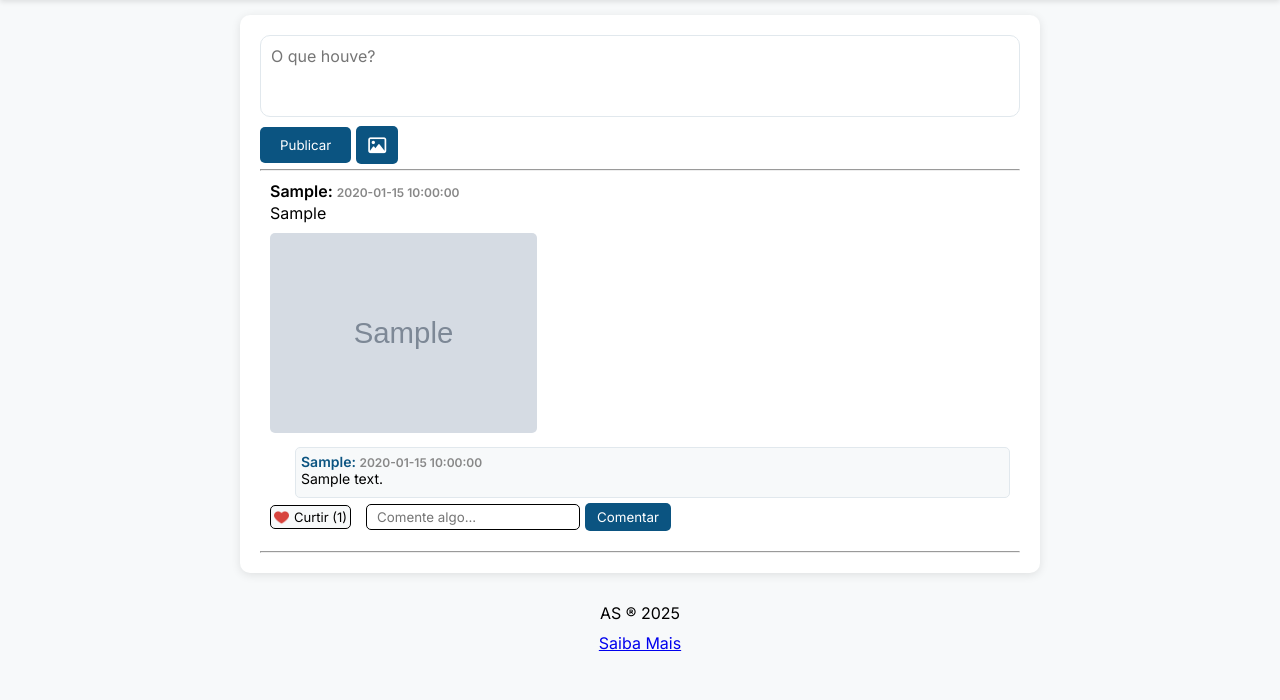
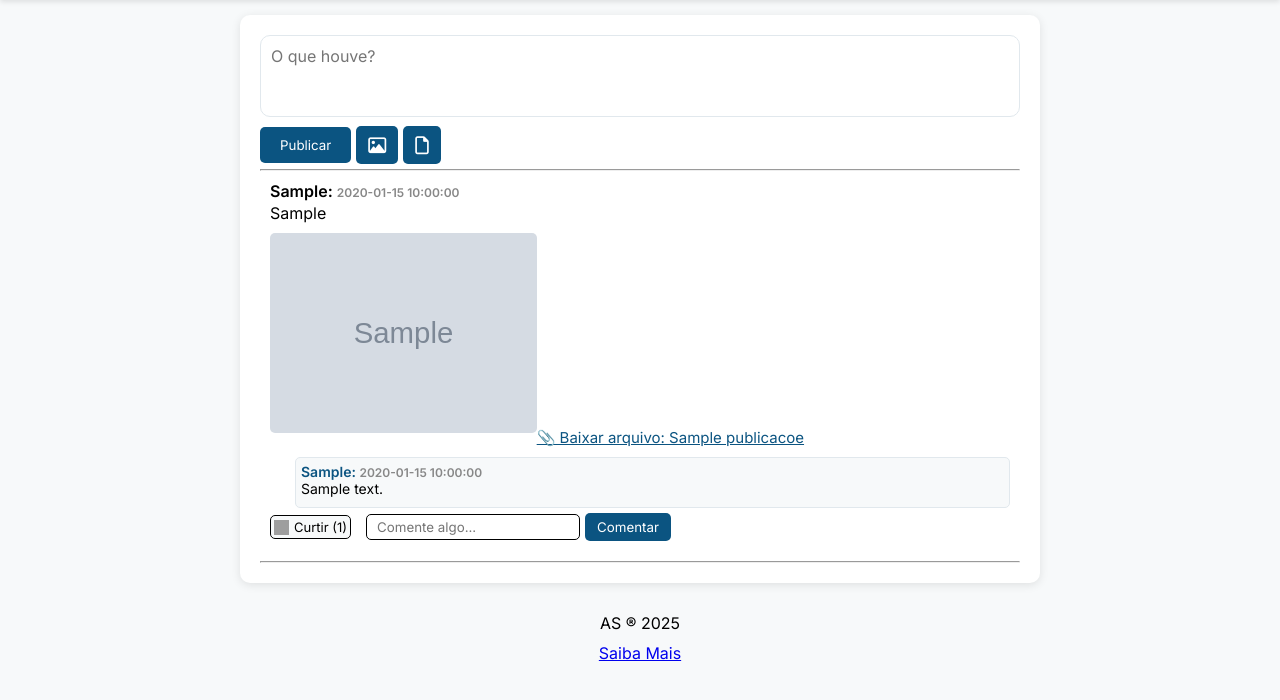
Before and after one commit to oficialarthurmagalhaes/DigAS, a PHP site: page / in a window 1280 px wide. Shown: the part 60-760 px from the top of the page. Run offline with PHP 8.4, Linux system fonts and the light colour scheme; the visitor is signed in with stand-in values (Sample User, id 1); tables that the repository leaves empty hold one stand-in row (values such as "Sample post"); grey boxes marked "Sample" are stand-in pictures; grey boxes are pictures that could not be loaded.

Commit message:
Add função de baixar arquivo

```diff
--- a/index.php
+++ b/index.php
@@ -40,9 +40,13 @@ if (!isset($_SESSION['email'])) {
                 <textarea name="conteudo" placeholder="O que houve?" rows="3" required></textarea>
                 <div class="nova-publicacao-botoes">
                     <button type="submit">Publicar</button>
-                    <label for="upload" class="nova-publicacao-botoes-upload-btn">
+                    <label for="upload-imagem" class="nova-publicacao-botoes-upload-btn">
                         <i class="fa-regular fa-image" style="color: #ffffff;"></i>
-                        <input type="file" name="imagem" id="upload" class="input-file" style="display: none;" accept=".jpg, .jpeg, .png, .gif, .mp4, .mov">
+                        <input type="file" name="imagem" id="upload-imagem" class="input-file" style="display: none;" accept=".jpg, .jpeg, .png, .gif, .mp4, .mov">
+                    </label>
+                    <label for="upload-arquivo" class="nova-publicacao-botoes-upload-btn">
+                        <i class="fa-regular fa-file" sty></i>
+                        <input type="file" name="arquivo" id="upload-arquivo" class="input-file" style="display: none;" accept=".pdf, .doc, .docx, .xls, .xlsx, .ppt, .pptx, .zip, .rar, .txt">
                     </label>
                 </div>
             </form>
--- a/listar_publicacoes.php
+++ b/listar_publicacoes.php
@@ -11,40 +11,53 @@ $filtro = $busca ? "WHERE conteudo LIKE '%$busca%' OR autor LIKE '%$busca%'" : "
 $sql = "SELECT * FROM publicacoes $filtro ORDER BY data DESC";
 $res = $conn->query($sql);
 
-
 while ($row = $res->fetch_assoc()) {
     $post_id = $row['id'];
     echo "<div class='publicacao-feed'>";
-    echo "  <p class='publicacao-feed-autor'>{$row['autor']}: <span class='publicacao-feed-data'>{$row['data']}</span></p>";;
+    echo "  <p class='publicacao-feed-autor'>{$row['autor']}: <span class='publicacao-feed-data'>{$row['data']}</span>";
+    if (isset($_SESSION['nome']) && $_SESSION['nome'] === $row['autor']) {
+        echo " <a href='excluir_publicacao.php?id={$post_id}' class='publicacao-feed-excluir-publicacao'><img src='assets/img/hero/excluir_publicacao.png'></a>";
+    }
+    echo "</p>";
     echo "  <p class='publicacao-feed-texto'>{$row['conteudo']}</p>";
 
     if (!empty($row['imagem'])) {
-        echo "<img class='publicacao-feed-imagem' src='uploads/{$row['imagem']}'><br>";
+        // Exibe imagem ou vídeo
+        $ext = strtolower(pathinfo($row['imagem'], PATHINFO_EXTENSION));
+        if (in_array($ext, ['jpg', 'jpeg', 'png', 'gif'])) {
+            echo "<img class='publicacao-feed-imagem' src='uploads/{$row['imagem']}'>";
+        } elseif (in_array($ext, ['mp4', 'mov', 'avi', 'webm', 'mkv'])) {
+            echo "<video class='publicacao-feed-video' src='uploads/{$row['imagem']}' controls style='max-width:100%;height:auto;'></video>";
+        }
     }
 
-    // Curtidas
+    // Exibe link para download de arquivo, se existir
+    if (!empty($row['arquivo'])) {
+        // Mostra o nome original do arquivo para o usuário
+        $nomeArquivoOriginal = htmlspecialchars($row['arquivo_nome_original']);
+        echo "<a class='publicacao-feed-arquivo' href='uploads/{$row['arquivo']}' download target='_blank'>📎 Baixar arquivo: $nomeArquivoOriginal</a>";
+    }
+
+    // Curtidas na publicação
     $curtidas = $conn->query("SELECT COUNT(*) as total FROM curtidas WHERE publicacao_id = $post_id")->fetch_assoc()['total'];
 
-    // Comentários
-
+    // Comentário na publicação
     $comentarios = $conn->query("SELECT * FROM comentarios WHERE publicacao_id = $post_id ORDER BY data ASC");
     if ($comentarios->num_rows > 0){
         echo "<div class='publicacao-feed-comentarios'>";
         while ($coment = $comentarios->fetch_assoc()) {
-            echo "<p class='publicacao-feed-comentarios-autor'>{$coment['autor']}: <span class='publicacao-feed-comentarios-data'>{$row['data']}</span></p>";
+            echo "<p class='publicacao-feed-comentarios-autor'>{$coment['autor']}: <span class='publicacao-feed-comentarios-data'>{$coment['data']}</span></p>";
             echo "<p class='publicacao-feed-comentarios-texto'>{$coment['texto']}</p>";
-    }
-    echo "</div>";
+        }
+        echo "</div>";
     }
 
-
     // Botão de curtidas e Formulário de comentário na publicação
-
     echo "<div class='publicacao-feed-curtir-comentar'>";
     echo "  <form class='publicacao-feed-curtir' action='curtir.php' method='POST'>";
     echo "      <input type='hidden' name='publicacao_id' value='$post_id'>";
     echo "      <button class='publicacao-feed-curtir-botao' type='submit' id='curtir'>
-                    <img src='assets/img/hero/coracao.png'>
+                    <img src='assets/img/hero/curtir_publicacao.png'>
                     <p>Curtir ($curtidas)</p>
                 </button>";
     echo "  </form>";
@@ -55,10 +68,6 @@ while ($row = $res->fetch_assoc()) {
     echo "  </form>";
     echo "</div>";
 
-    if (isset($_SESSION['nome']) && $_SESSION['nome'] === $row['autor']) {
-        echo "<br><a href='excluir_publicacao.php?id={$post_id}'>Excluir</a>";
-    }
-
     echo "</div><hr>";
 }
 ?>
```
